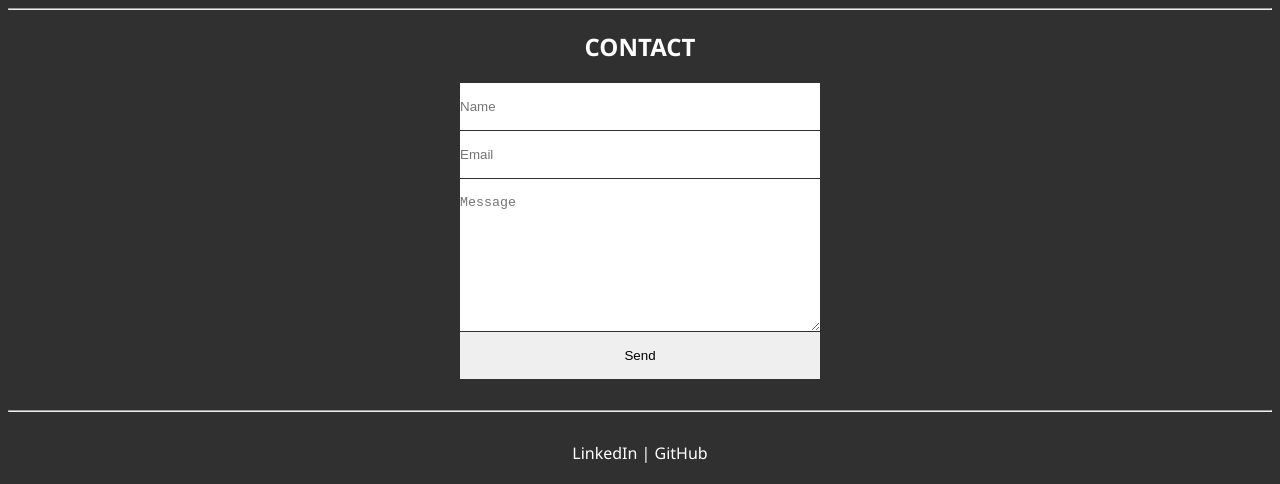
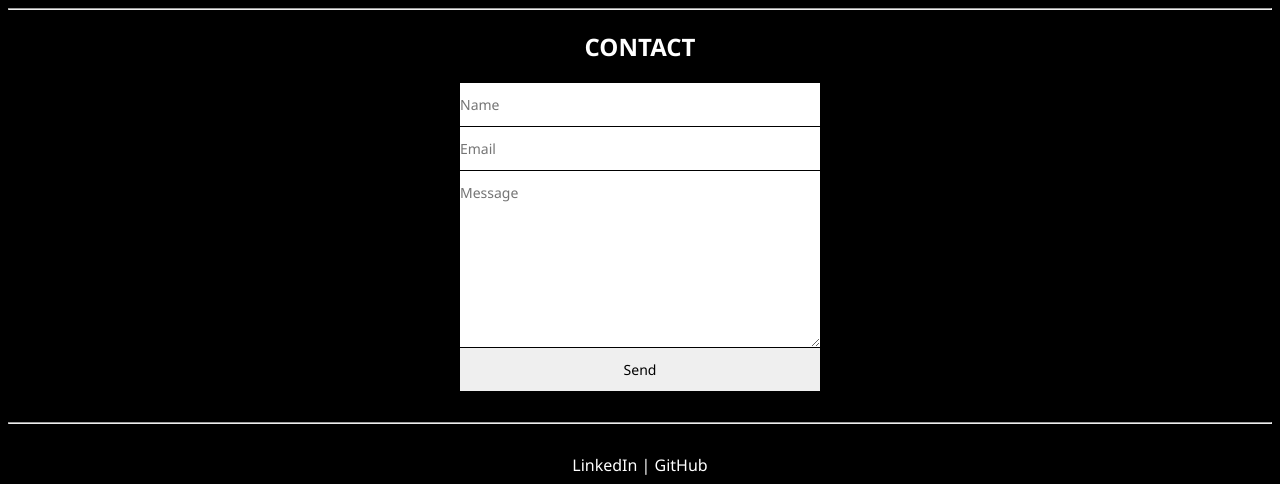
Before and after one commit to rotyflo/portfolio, a plain HTML site: page index.html in a window 1280 px wide. Shown: the part 849-1333 px from the top of the page. Drawn offline with Linux system fonts and the light colour scheme.

Commit message:
Change font style and size of textarea

```diff
--- a/css/main.css
+++ b/css/main.css
@@ -1,5 +1,5 @@
 body {
-  background: #303030;
+  background: #000;
   color: white;
   font-family: 'Segoe UI', Tahoma, Geneva, Verdana, sans-serif;
   text-align: center;
@@ -14,7 +14,9 @@ img, input, textarea {
 input, textarea {
   display: block;
   border: 0px;
-  padding: 16px 0px;
+  padding: 12px 0px;
+  font-family: 'Segoe UI', Tahoma, Geneva, Verdana, sans-serif;
+  font-size: 14px;
 }
 
 a {
```
